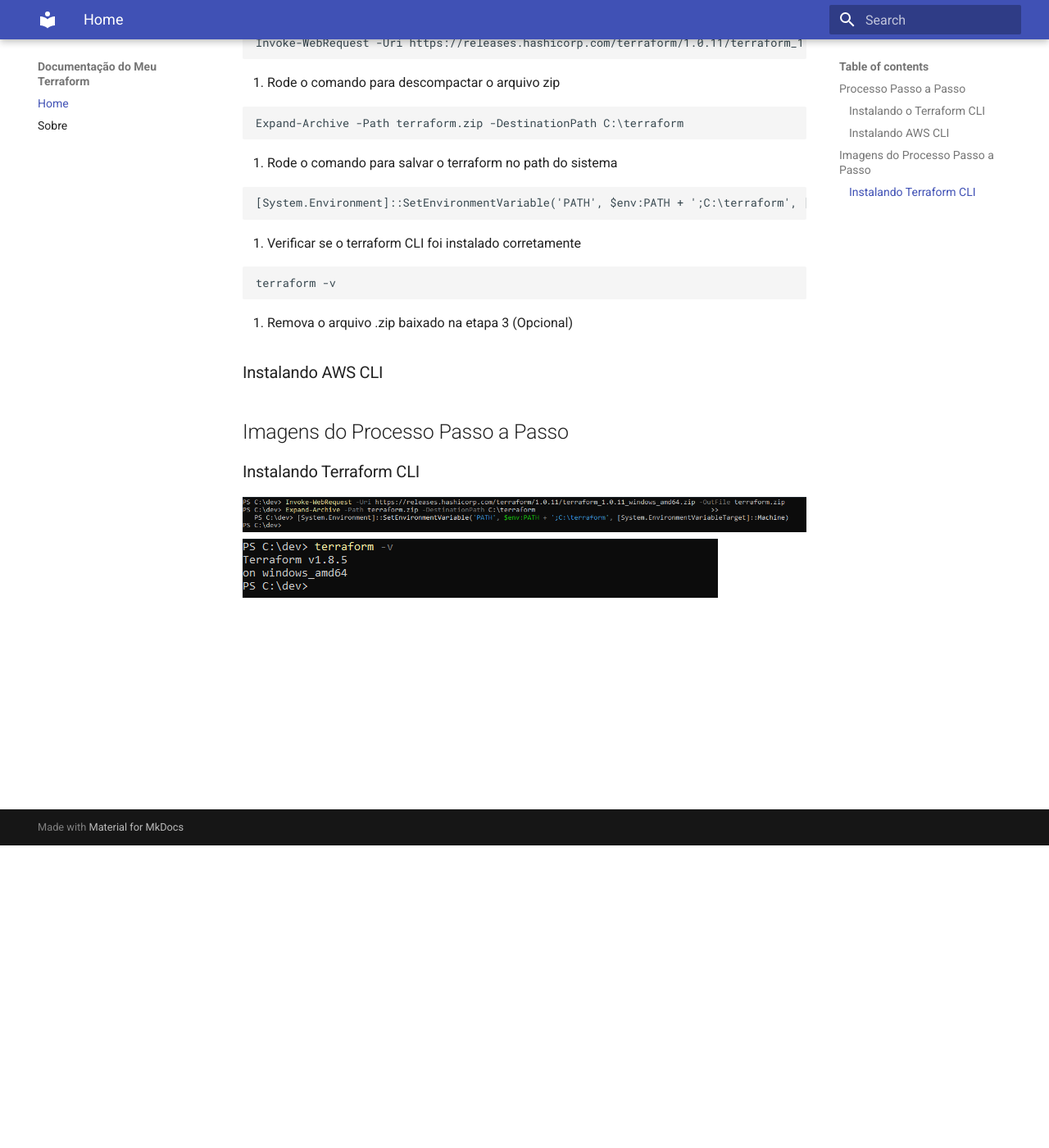
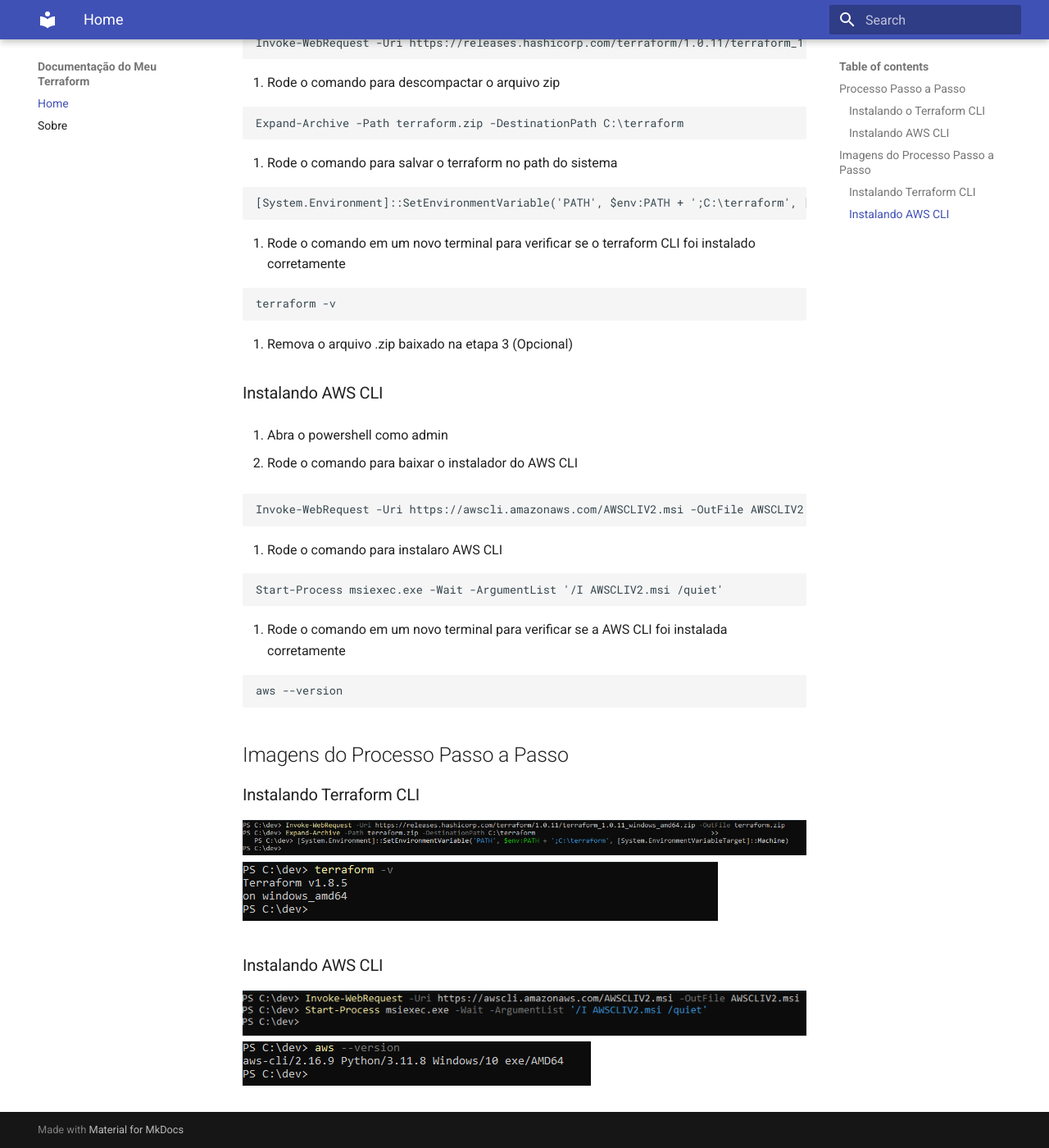
Before and after one commit to FelipeSaadi/terraform, an MkDocs documentation site: the page built from docs/index.md, in a window 1280 px wide and 1400 px high, scrolled down 369 px. Shown: the whole window at 82% size. Built offline with MkDocs 1.6.1 and Material for MkDocs 9.7.7, drawn with Linux system fonts in a browser that asks for light colours.

Commit message:
feat: add aws cli

````diff
--- a/docs/index.md
+++ b/docs/index.md
@@ -26,7 +26,7 @@
 [System.Environment]::SetEnvironmentVariable('PATH', $env:PATH + ';C:\terraform', [System.EnvironmentVariableTarget]::Machine)
 ```
 
-6. Verificar se o terraform CLI foi instalado corretamente
+6. Rode o comando em um novo terminal para verificar se o terraform CLI foi instalado corretamente
 
 ```
 terraform -v
@@ -36,9 +36,34 @@
 
 ### Instalando AWS CLI
 
+1. Abra o powershell como admin
+
+2. Rode o comando para baixar o instalador do AWS CLI
+
+```
+Invoke-WebRequest -Uri https://awscli.amazonaws.com/AWSCLIV2.msi -OutFile AWSCLIV2.msi
+```
+
+3. Rode o comando para instalaro AWS CLI
+
+```
+Start-Process msiexec.exe -Wait -ArgumentList '/I AWSCLIV2.msi /quiet'
+```
+
+4. Rode o comando em um novo terminal para verificar se a AWS CLI foi instalada corretamente
+
+```
+aws --version
+```
+
 ## Imagens do Processo Passo a Passo
 
 ### Instalando Terraform CLI
 
 ![alt text](assets/terraform-cli.png)
 ![alt text](assets/running-terraform-cli.png)
+
+### Instalando AWS CLI
+
+![alt text](assets/aws-cli.png)
+![alt text](assets/running-aws-cli.png)
````
Also changed, not shown: docs/assets/aws-cli.png (added), docs/assets/running-aws-cli.png (added).
